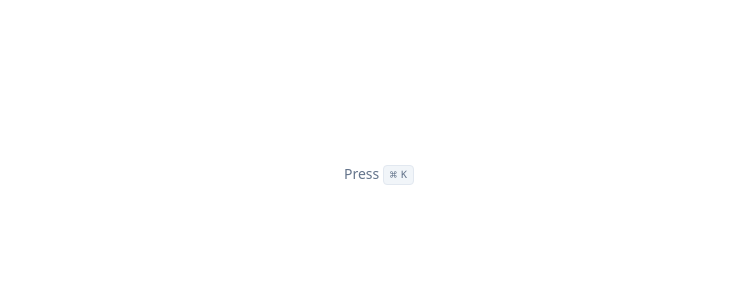
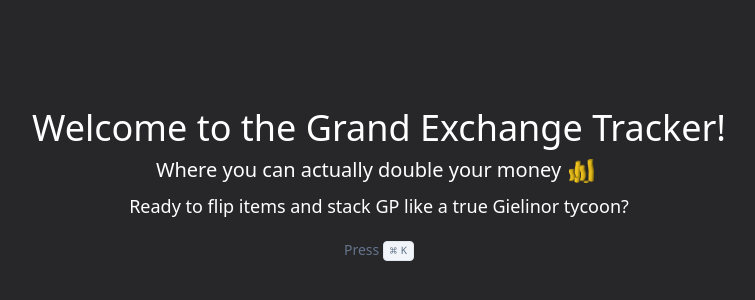
Before and after one commit to itsNiazi/OSRS_GE_Tracker, a Next.js app: page / in a window 1280 px wide. Shown: the part 226-526 px from the top of the page, without its empty margins (261-1016 px from the left). Built offline with nearby package versions, Linux system fonts and the light colour scheme.

Commit message:
Added Hero section to main page

```diff
--- a/app/layout.js
+++ b/app/layout.js
@@ -9,12 +9,10 @@
 export default function RootLayout({ children }) {
   return (
     <html lang="en">
-      <body>
-        {/* Choose a more semantic tag */}
-        {/* Kolla onödiga utility klasser */}
-        <div className="container mx-auto flex flex-col items-center justify-center min-h-screen">
+      <body className="bg-zinc-800">
+        <main className="container min-h-screen flex flex-col justify-center items-center ">
           <GlobalContextProvider>{children}</GlobalContextProvider>
-        </div>
+        </main>
       </body>
     </html>
   );
--- a/app/page.js
+++ b/app/page.js
@@ -2,6 +2,7 @@
 
 import { useGlobalContext } from "@/context/globalContext";
 import SearchMenu from "@/components/SearchMenu";
+import HeroSection from "@/components/HeroSection";
 
 export default function Application() {
   const {
@@ -13,6 +14,7 @@
 
   return (
     <>
+      <HeroSection />
       <SearchMenu addSearchedItems={addSearchedItems} items={searchedItems} />
     </>
   );
--- /dev/null
+++ b/components/HeroSection.js
@@ -0,0 +1,23 @@
+import Image from "next/image";
+import coins from "../images/osrs_icons/coins.webp";
+
+export default function HeroSection() {
+  return (
+    <div className="text-center p-5 text-white">
+      <h1 className="text-4xl mb-2">Welcome to the Grand Exchange Tracker!</h1>
+      <p className="text-xl my-2 ">
+        Where you can actually double your money
+        <Image
+          className="inline mx-2"
+          src={coins.src}
+          alt="coins"
+          width={25}
+          height={25}
+        />
+      </p>
+      <p className="text-lg">
+        Ready to flip items and stack GP like a true Gielinor tycoon?
+      </p>
+    </div>
+  );
+}
```
Also changed, not shown: images/osrs_icons/coins.webp (added).
